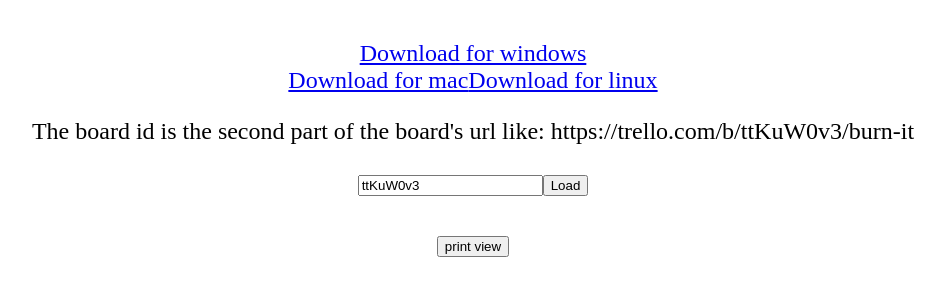
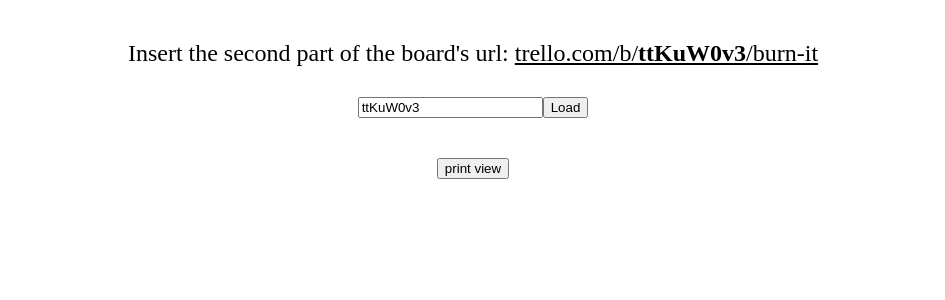
Before and after one commit to jopdorp/scripthero, a React app: page / in a window 1280 px wide. Shown: the top 300 px of the page, without its empty margins (167-1112 px from the left). Built offline with nearby package versions, Linux system fonts and the light colour scheme; the HTML template or start-up script is replaced by a standard one.

Commit message:
removed download links

```diff
--- a/src/client/app/App.jsx
+++ b/src/client/app/App.jsx
@@ -19,10 +19,7 @@
         const {id, isPrintView} = this.state;
         return <div className={this.props.isPrintView ? "script-hero print" : "script-hero"}>
             <div className='board-selection'>
-                <a href='ScriptHero-win.exe'>Download for windows</a><br/>
-                <a href='ScriptHero-macos'>Download for mac</a>
-                <a href='ScriptHero-linux'>Download for linux</a>
-                <p>The board id is the second part of the board's url like: https://trello.com/b/ttKuW0v3/burn-it</p>
+                <p>Insert the second part of the board's url: <u>trello.com/b/<b>ttKuW0v3</b>/burn-it</u></p>
                 <input placeholder="ttKuW0v3" value={id} onChange={this.onIdChange}/>
                 <button onClick={this.onLoadClick}>Load</button>
             </div>
```
Also changed, not shown: src/client/public/bundle.js, 1 other file (tests, documents, lock files or other folders).
